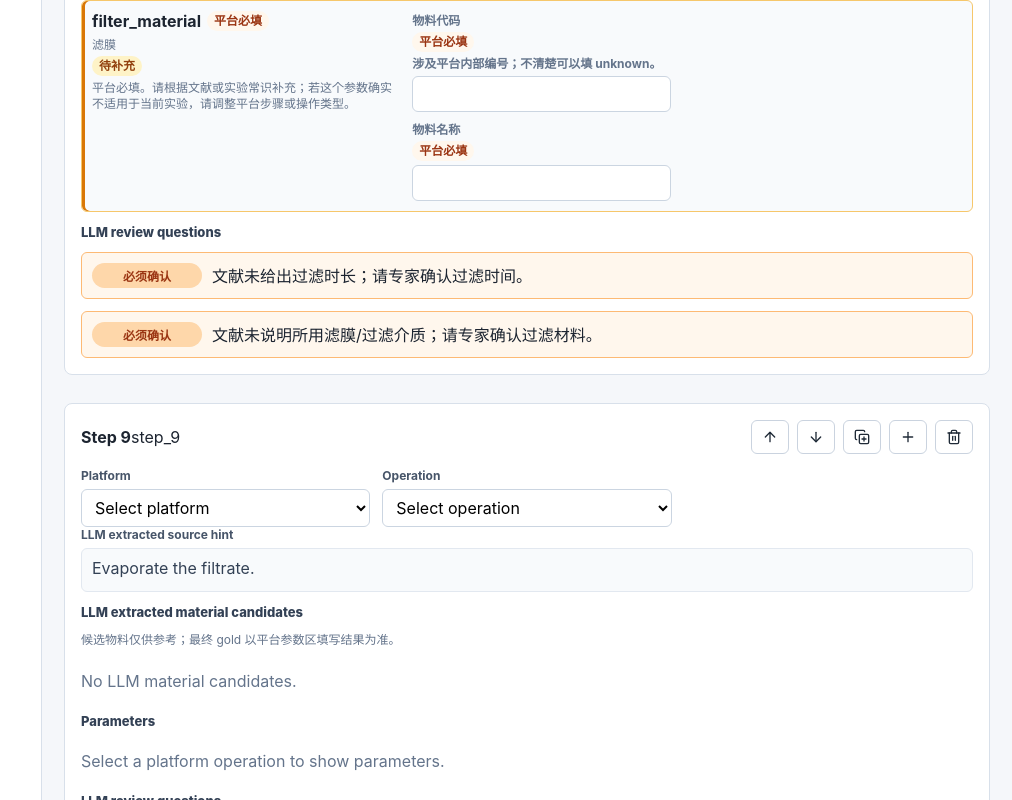
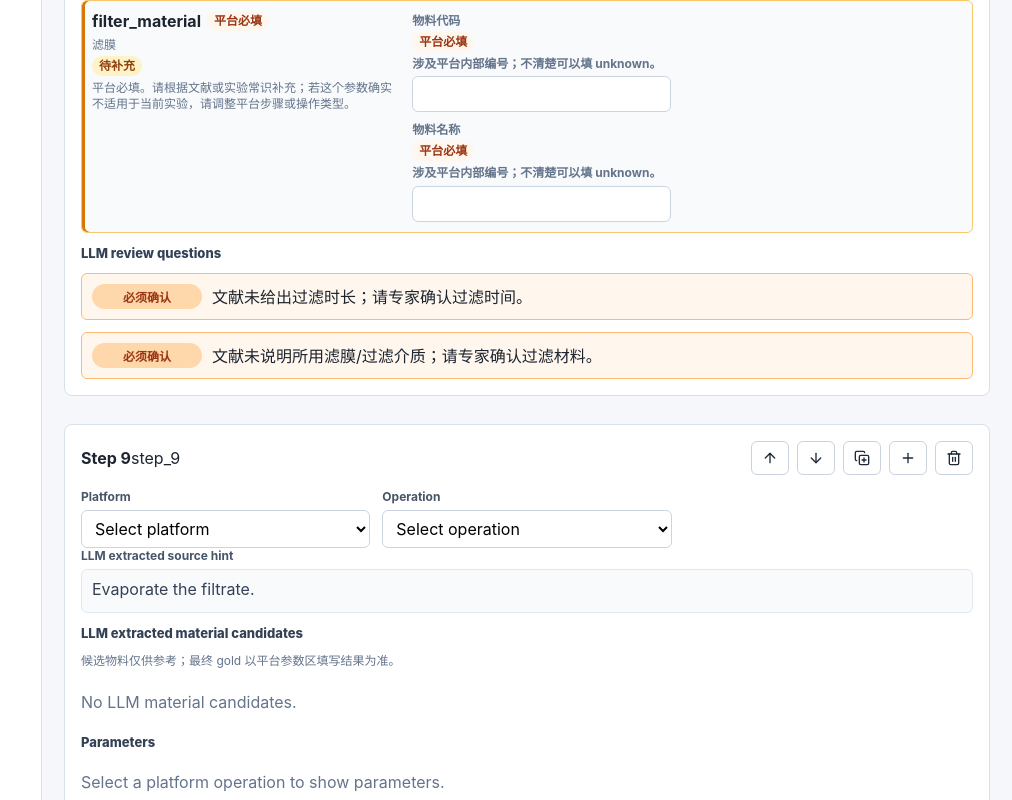
Before and after one commit to Narcisssk/autochemex-review-page, a React (Vite) app: page / in a window 1280 px wide. Shown: the part 8620-9420 px from the top of the page, without its empty margins (268-1280 px from the left). Built offline with nearby package versions, Linux system fonts and the light colour scheme.

Commit message:
Add internal hint for filter material name

```diff
--- a/src/main.tsx
+++ b/src/main.tsx
@@ -706,7 +706,7 @@ function ObjectValueEditor(props: {
               <span className={`param-badge ${field.required ? 'required' : 'optional'}`}>{field.required ? '平台必填' : '平台可选'}</span>
               <span className="param-status waiting">等待条件确认</span>
               <span className="param-help">{condition.help}</span>
-              {isPlatformInternalIdentifier(field) && (
+              {shouldShowInternalIdentifierHint(field, props.parameter) && (
                 <span className="param-help">涉及平台内部编号；不清楚可以填 unknown。</span>
               )}
             </div>
@@ -716,7 +716,7 @@ function ObjectValueEditor(props: {
           <div className="mini-field" key={field.key}>
             <span>{field.name || field.key}</span>
             <span className={`param-badge ${field.required ? 'required' : 'optional'}`}>{field.required ? '平台必填' : '平台可选'}</span>
-            {isPlatformInternalIdentifier(field) && (
+            {shouldShowInternalIdentifierHint(field, props.parameter) && (
               <span className="param-help">涉及平台内部编号；不清楚可以填 unknown。</span>
             )}
             <NestedValueEditor
@@ -911,6 +911,13 @@ function isPlatformInternalIdentifier(parameter: ParameterDef): boolean {
     name.includes('编号') ||
     name.includes('工装')
   );
+}
+
+function shouldShowInternalIdentifierHint(parameter: ParameterDef, parent?: ParameterDef): boolean {
+  const key = parameter.key.toLowerCase();
+  const parentKey = String(parent?.key || '').toLowerCase();
+  if (parentKey === 'filter_material' && key === 'name') return true;
+  return isPlatformInternalIdentifier(parameter);
 }
 
 function parameterStub(registry: RegistryRecord[], platform: string, operation: string): Record<string, ParameterValue> {
```
